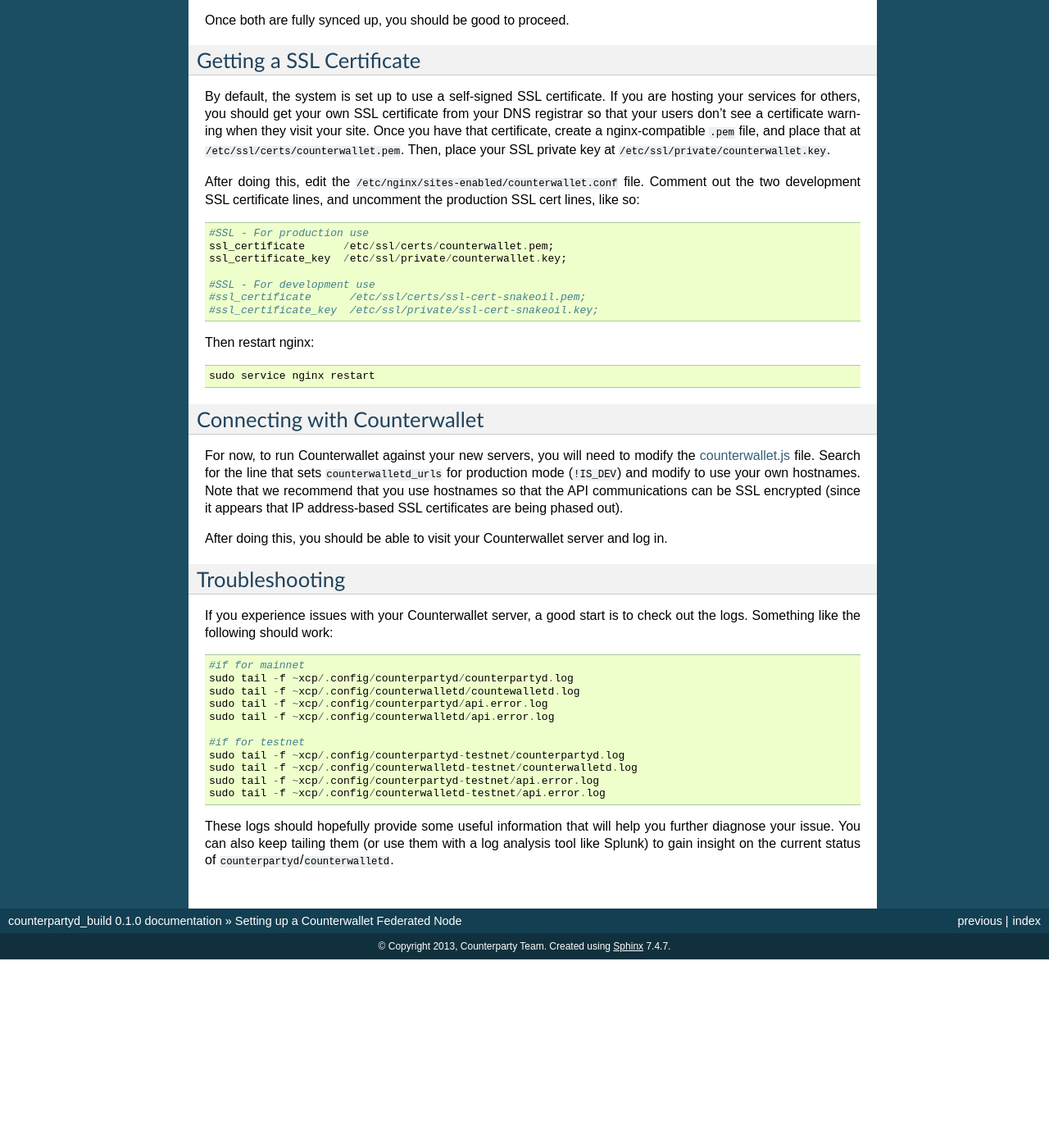
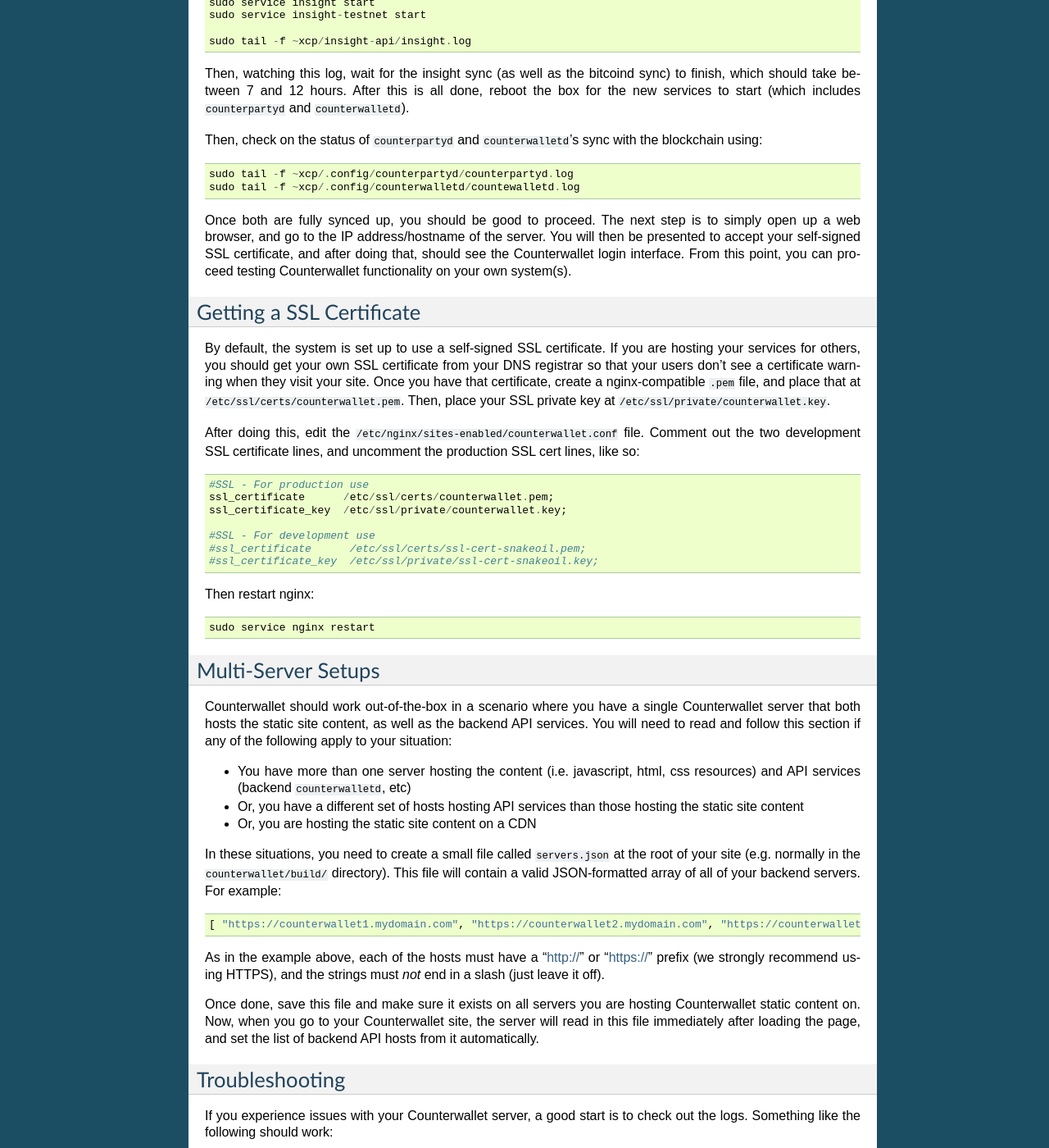
Before and after one commit to CounterpartyXCP/federatednode, a Sphinx documentation site: the page built from docs/SettingUpAFederatedNode.rst, in a window 1280 px wide and 1400 px high, scrolled down 2952 px. Shown: the whole window at 82% size. Built offline with Sphinx 7.4.7, drawn with Linux system fonts in a browser that asks for light colours; before the commit the page ends 4122 px from its top, so only the background shows below that; some of the changed text lies outside the part shown.

Commit message:
more doc changes, and nginx tweaks

```diff
--- a/docs/SettingUpAFederatedNode.rst
+++ b/docs/SettingUpAFederatedNode.rst
@@ -110,16 +113,26 @@
 - If running multiple servers, consider other tweaks on a per-server basis to reduce homogeneity.
 
 
+Testing / Development
+^^^^^^^^^^^^^^^^^^^^^^
+
+If you'd like to set up a Counterwallet system for testing and development, the requirements are minimal. Basically you
+need to set up a Virtual Machine (VM) instance (or hardware) with **Ubuntu 13.10 64-bit** and give it at least **2 GB** of memory.
+
+
 Node Setup
 -----------
 
-Once the server is provisioned and secured as above, you will need to install all of the necessary software. We have an
+Once the server is provisioned and set up as above, you will need to install all of the necessary software and dependencies. We have an
 installation script for this, that is fully automated **and installs ALL dependencies, including ``bitcoind`` and ``insight``**::
 
-    cd && wget -qO setup_federated_node.py https://raw.github.com/xnova/counterpartyd_build/master/setup_federated_node.py
+    cd && wget -qO setup_federated_node.py https://raw.github.com/xnova/counterpartyd_build/develop/setup_federated_node.py
     sudo python3 setup_federated_node.py
 
-Then just follow the on-screen prompts, and once done, start up ``bitcoind`` daemon(s)::
+Then just follow the on-screen prompts (choosing to build from *master* if you are building a production node,
+or from *develop* **only** if you are a developer).
+
+Once done, start up ``bitcoind`` daemon(s)::
 
     sudo service bitcoind start
     sudo service bitcoind-testnet start
@@ -142,7 +155,11 @@
     sudo tail -f ~xcp/.config/counterpartyd/counterpartyd.log
     sudo tail -f ~xcp/.config/counterwalletd/countewalletd.log
 
-Once both are fully synced up, you should be good to proceed.
+Once both are fully synced up, you should be good to proceed. The next step is to simply open up a web browser, and
+go to the IP address/hostname of the server. You will then be presented to accept your self-signed SSL certificate, and
+after doing that, should see the Counterwallet login interface. From this point, you can proceed testing Counterwallet
+functionality on your own system(s).
+
 
 Getting a SSL Certificate
 --------------------------
@@ -168,15 +185,28 @@
     sudo service nginx restart
 
 
-Connecting with Counterwallet
+Multi-Server Setups
 ------------------------------------
 
-For now, to run Counterwallet against your new servers, you will need to modify the `counterwallet.js <https://github.com/xnova/counterwallet/blob/develop/src/js/counterwallet.js>`__ file.
-Search for the line that sets ``counterwalletd_urls`` for production mode (``!IS_DEV``) and modify to use your own hostnames.
-Note that we recommend that you use hostnames so that the API communications can be SSL encrypted (since it appears that
-IP address-based SSL certificates are being phased out).
+Counterwallet should work out-of-the-box in a scenario where you have a single Counterwallet server that both hosts the
+static site content, as well as the backend API services. You will need to read and follow this section if any of the
+following apply to your situation:
 
-After doing this, you should be able to visit your Counterwallet server and log in.
+- You have more than one server hosting the content (i.e. javascript, html, css resources) and API services (backend ``counterwalletd``, etc)
+- Or, you have a different set of hosts hosting API services than those hosting the static site content
+- Or, you are hosting the static site content on a CDN
+
+In these situations, you need to create a small file called ``servers.json`` at the root of your site (e.g. normally
+in the ``counterwallet/build/`` directory). This file will contain a valid JSON-formatted array of all of your backend servers. For example::
+
+    [ "https://counterwallet1.mydomain.com", "https://counterwallet2.mydomain.com", "https://counterwallet3.mydomain.com" ]
+
+As in the example above, each of the hosts must have a "http://" or "https://" prefix (we strongly recommend using HTTPS),
+and the strings must *not* end in a slash (just leave it off).
+
+Once done, save this file and make sure it exists on all servers you are hosting Counterwallet static content on. Now, when you go
+to your Counterwallet site, the server will read in this file immediately after loading the page, and set the list of
+backend API hosts from it automatically.
 
 
 Troubleshooting
```
Also changed, not shown: other parts of docs/SettingUpAFederatedNode.rst (+4 -1 lines), 1 other file.
